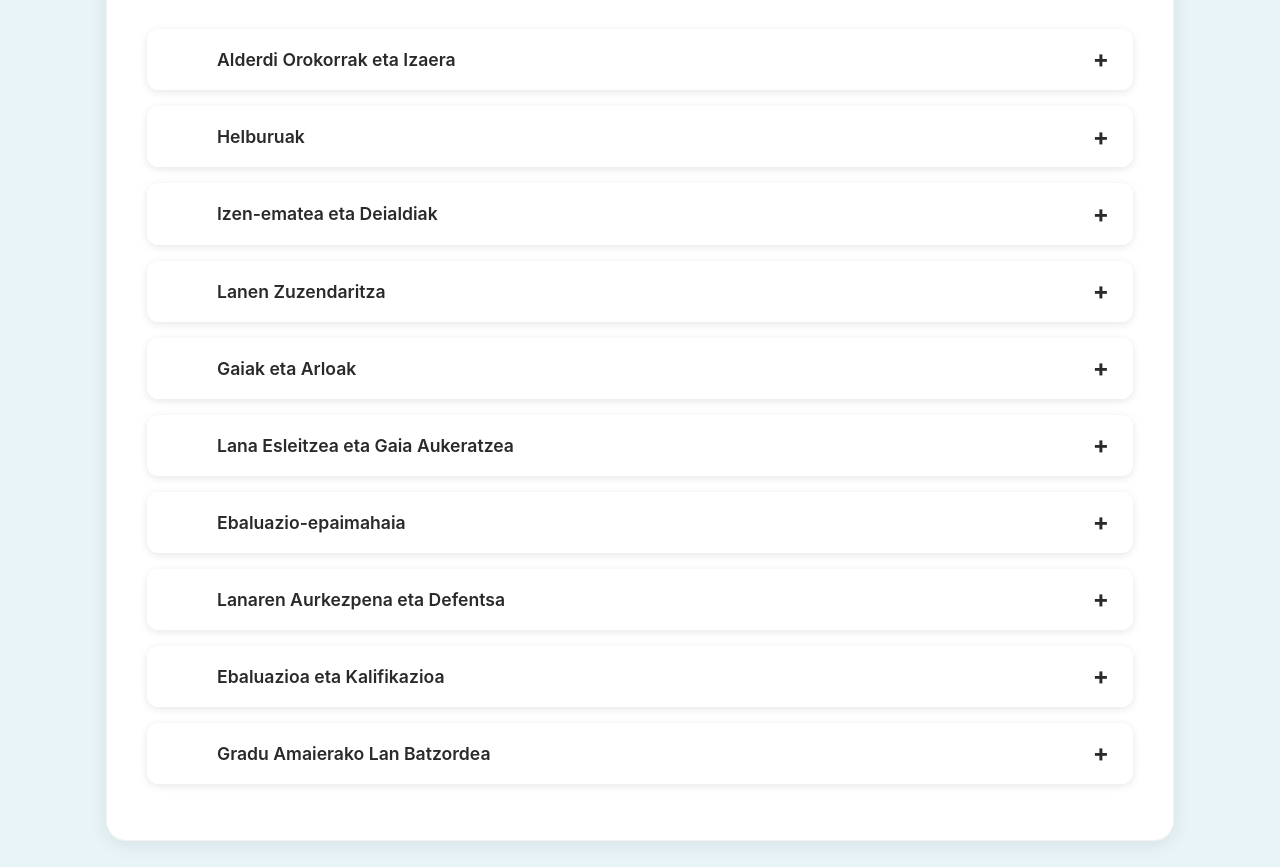
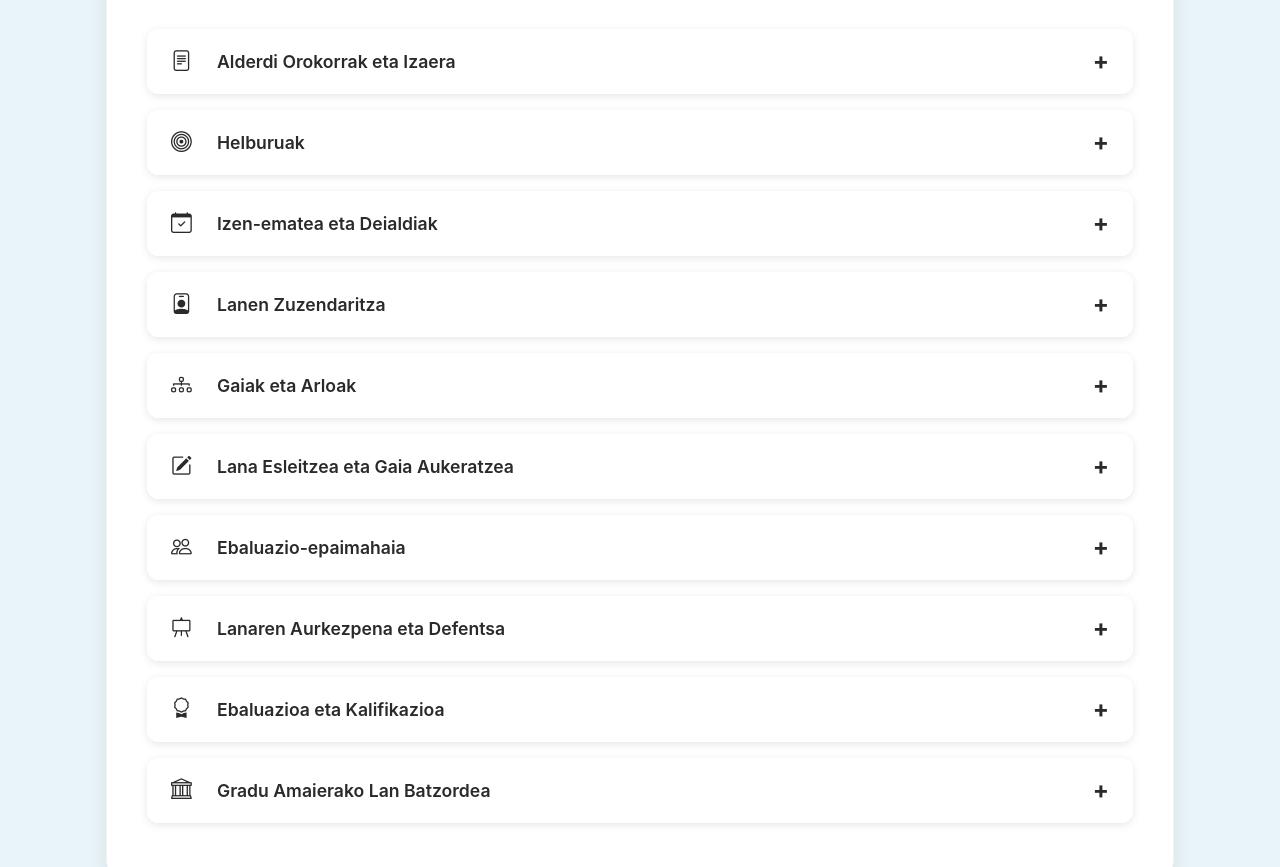
Before and after one commit to HJauregi/GrAL_Bootstrap, a plain HTML site: page windows/araudia_ia.html in a window 1280 px wide. Shown: the part 481-1348 px from the top of the page. Drawn offline with nearby package versions, Linux system fonts and the light colour scheme.

Commit message:
araudia-ia fix

```diff
--- a/windows/araudia_ia.html
+++ b/windows/araudia_ia.html
@@ -152,18 +152,6 @@
       min-width: 30px;
     }
 
-    /* Ikono bereziak sekzio bakoitzerako */
-    #item1 .accordion-icon::before { content: "📋"; }
-    #item2 .accordion-icon::before { content: "🎯"; }
-    #item3 .accordion-icon::before { content: "📅"; }
-    #item4 .accordion-icon::before { content: "👨‍🏫"; }
-    #item5 .accordion-icon::before { content: "🔬"; }
-    #item6 .accordion-icon::before { content: "✏️"; }
-    #item7 .accordion-icon::before { content: "👥"; }
-    #item8 .accordion-icon::before { content: "🎤"; }
-    #item9 .accordion-icon::before { content: "⭐"; }
-    #item10 .accordion-icon::before { content: "🏛️"; }
-
     .accordion-body {
       padding: 1.5rem;
       background: #f8f9fa;
@@ -260,14 +248,14 @@
         <div class="accordion" id="araudiaAccordion">
 
           <!-- 1. Alderdi Orokorrak -->
-          <div class="accordion-item">
+          <div class="accordion-item" id="item1">
             <h2 class="accordion-header">
-              <button class="accordion-button collapsed" type="button" data-toggle="collapse" data-target="#item1">
-                <i class="accordion-icon"></i>
+              <button class="accordion-button collapsed" type="button" data-toggle="collapse" data-target="#collapse1">
+                <i class="bi bi-file-text accordion-icon"></i>
                 Alderdi Orokorrak eta Izaera
               </button>
             </h2>
-            <div id="item1" class="collapse" data-parent="#araudiaAccordion">
+            <div id="collapse1" class="collapse" data-parent="#araudiaAccordion">
               <div class="accordion-body">
                 <ul>
                   <li><strong>Zer da GrAL-a?</strong> Ikasle bakoitzak banaka egin behar duen lana, zuzendari baten gainbegirapenean, graduan jasotako gaitasunak integratzeko.</li>
@@ -283,14 +271,14 @@
           </div>
 
           <!-- 2. Helburuak -->
-          <div class="accordion-item">
+          <div class="accordion-item" id="item2">
             <h2 class="accordion-header">
-              <button class="accordion-button collapsed" type="button" data-toggle="collapse" data-target="#item2">
-                <i class="accordion-icon"></i>
+              <button class="accordion-button collapsed" type="button" data-toggle="collapse" data-target="#collapse2">
+                <i class="bi bi-bullseye accordion-icon"></i>
                 Helburuak
               </button>
             </h2>
-            <div id="item2" class="collapse" data-parent="#araudiaAccordion">
+            <div id="collapse2" class="collapse" data-parent="#araudiaAccordion">
               <div class="accordion-body">
                 <p><strong>Helburu nagusia:</strong> Graduan lortutako gaitasunak sendotzea eta praktikan aplikatzea.</p>
                 <p><strong>Garatu beharreko trebetasunak:</strong></p>
@@ -305,14 +293,14 @@
           </div>
 
           <!-- 3. Izen-ematea eta Deialdiak -->
-          <div class="accordion-item">
+          <div class="accordion-item" id="item3">
             <h2 class="accordion-header">
-              <button class="accordion-button collapsed" type="button" data-toggle="collapse" data-target="#item3">
-                <i class="accordion-icon"></i>
+              <button class="accordion-button collapsed" type="button" data-toggle="collapse" data-target="#collapse3">
+                <i class="bi bi-calendar-check accordion-icon"></i>
                 Izen-ematea eta Deialdiak
               </button>
             </h2>
-            <div id="item3" class="collapse" data-parent="#araudiaAccordion">
+            <div id="collapse3" class="collapse" data-parent="#araudiaAccordion">
               <div class="accordion-body">
                 <ul>
                   <li><strong>Matrikula:</strong> EHUren matrikula-epe orokorrean, prezio publikoak ordainduz.</li>
@@ -327,14 +315,14 @@
           </div>
 
           <!-- 4. Zuzendaritza -->
-          <div class="accordion-item">
+          <div class="accordion-item" id="item4">
             <h2 class="accordion-header">
-              <button class="accordion-button collapsed" type="button" data-toggle="collapse" data-target="#item4">
-                <i class="accordion-icon"></i>
+              <button class="accordion-button collapsed" type="button" data-toggle="collapse" data-target="#collapse4">
+                <i class="bi bi-person-badge accordion-icon"></i>
                 Lanen Zuzendaritza
               </button>
             </h2>
-            <div id="item4" class="collapse" data-parent="#araudiaAccordion">
+            <div id="collapse4" class="collapse" data-parent="#araudiaAccordion">
               <div class="accordion-body">
                 <ul>
                   <li><strong>Nork zuzendu dezake?</strong> Graduan eskolak ematen dituen saileko irakasle bat edo ikastegiari atxikitako bat.</li>
@@ -347,14 +335,14 @@
           </div>
 
           <!-- 5. Gaiak eta Arloak -->
-          <div class="accordion-item">
+          <div class="accordion-item" id="item5">
             <h2 class="accordion-header">
-              <button class="accordion-button collapsed" type="button" data-toggle="collapse" data-target="#item5">
-                <i class="accordion-icon"></i>
+              <button class="accordion-button collapsed" type="button" data-toggle="collapse" data-target="#collapse5">
+                <i class="bi bi-diagram-3 accordion-icon"></i>
                 Gaiak eta Arloak
               </button>
             </h2>
-            <div id="item5" class="collapse" data-parent="#araudiaAccordion">
+            <div id="collapse5" class="collapse" data-parent="#araudiaAccordion">
               <div class="accordion-body">
                 <p><strong>Lana Adimen Artifizialeko edozein arlotara bideratuta egon daiteke:</strong></p>
                 <ul>
@@ -373,14 +361,14 @@
           </div>
 
           <!-- 6. Lana Esleitzea -->
-          <div class="accordion-item">
+          <div class="accordion-item" id="item6">
             <h2 class="accordion-header">
-              <button class="accordion-button collapsed" type="button" data-toggle="collapse" data-target="#item6">
-                <i class="accordion-icon"></i>
+              <button class="accordion-button collapsed" type="button" data-toggle="collapse" data-target="#collapse6">
+                <i class="bi bi-pencil-square accordion-icon"></i>
                 Lana Esleitzea eta Gaia Aukeratzea
               </button>
             </h2>
-            <div id="item6" class="collapse" data-parent="#araudiaAccordion">
+            <div id="collapse6" class="collapse" data-parent="#araudiaAccordion">
               <div class="accordion-body">
                 <p><strong>Hiru lan-mota:</strong></p>
                 <ul>
@@ -401,14 +389,14 @@
           </div>
 
           <!-- 7. Ebaluazio-epaimahaia -->
-          <div class="accordion-item">
+          <div class="accordion-item" id="item7">
             <h2 class="accordion-header">
-              <button class="accordion-button collapsed" type="button" data-toggle="collapse" data-target="#item7">
-                <i class="accordion-icon"></i>
+              <button class="accordion-button collapsed" type="button" data-toggle="collapse" data-target="#collapse7">
+                <i class="bi bi-people accordion-icon"></i>
                 Ebaluazio-epaimahaia
               </button>
             </h2>
-            <div id="item7" class="collapse" data-parent="#araudiaAccordion">
+            <div id="collapse7" class="collapse" data-parent="#araudiaAccordion">
               <div class="accordion-body">
                 <p><strong>Epaimahaiaren konposizioa (3 kide):</strong></p>
                 <ul>
@@ -424,14 +412,14 @@
           </div>
 
           <!-- 8. Aurkezpena eta Defentsa -->
-          <div class="accordion-item">
+          <div class="accordion-item" id="item8">
             <h2 class="accordion-header">
-              <button class="accordion-button collapsed" type="button" data-toggle="collapse" data-target="#item8">
-                <i class="accordion-icon"></i>
+              <button class="accordion-button collapsed" type="button" data-toggle="collapse" data-target="#collapse8">
+                <i class="bi bi-easel accordion-icon"></i>
                 Lanaren Aurkezpena eta Defentsa
               </button>
             </h2>
-            <div id="item8" class="collapse" data-parent="#araudiaAccordion">
+            <div id="collapse8" class="collapse" data-parent="#araudiaAccordion">
               <div class="accordion-body">
                 <p><strong>Memoria entregatzea:</strong></p>
                 <ul>
@@ -456,14 +444,14 @@
           </div>
 
           <!-- 9. Ebaluazioa eta Kalifikazioa -->
-          <div class="accordion-item">
+          <div class="accordion-item" id="item9">
             <h2 class="accordion-header">
-              <button class="accordion-button collapsed" type="button" data-toggle="collapse" data-target="#item9">
-                <i class="accordion-icon"></i>
+              <button class="accordion-button collapsed" type="button" data-toggle="collapse" data-target="#collapse9">
+                <i class="bi bi-award accordion-icon"></i>
                 Ebaluazioa eta Kalifikazioa
               </button>
             </h2>
-            <div id="item9" class="collapse" data-parent="#araudiaAccordion">
+            <div id="collapse9" class="collapse" data-parent="#araudiaAccordion">
               <div class="accordion-body">
                 <p><strong>Kalifikazio eskala (0-10):</strong></p>
                 <ul>
@@ -481,14 +469,14 @@
           </div>
 
           <!-- 10. GrAL Batzordea -->
-          <div class="accordion-item">
+          <div class="accordion-item" id="item10">
             <h2 class="accordion-header">
-              <button class="accordion-button collapsed" type="button" data-toggle="collapse" data-target="#item10">
-                <i class="accordion-icon"></i>
+              <button class="accordion-button collapsed" type="button" data-toggle="collapse" data-target="#collapse10">
+                <i class="bi bi-bank accordion-icon"></i>
                 Gradu Amaierako Lan Batzordea
               </button>
             </h2>
-            <div id="item10" class="collapse" data-parent="#araudiaAccordion">
+            <div id="collapse10" class="collapse" data-parent="#araudiaAccordion">
               <div class="accordion-body">
                 <p><strong>Batzordeak garatu eta koordinatuko du:</strong></p>
                 <ul>
```
